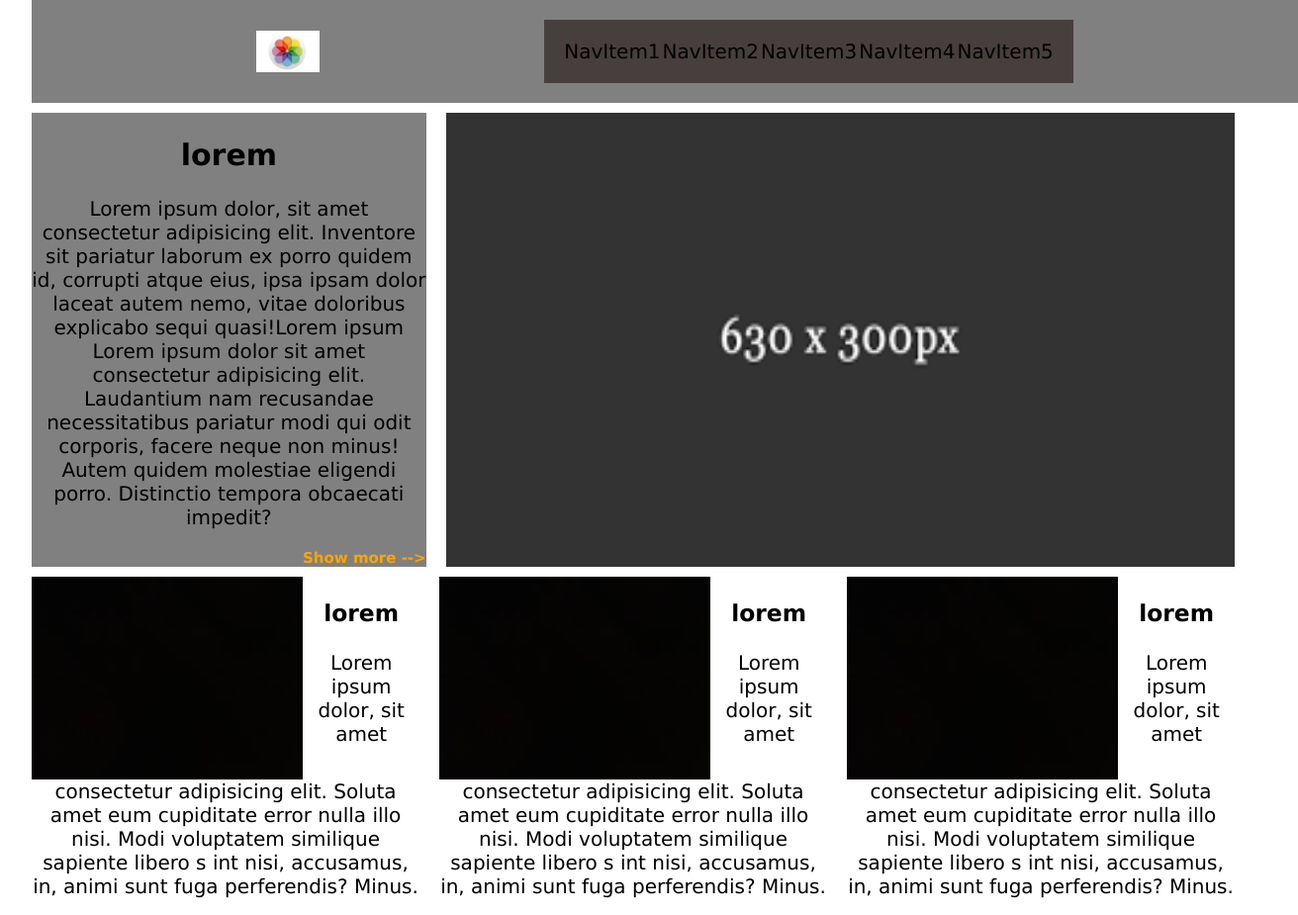
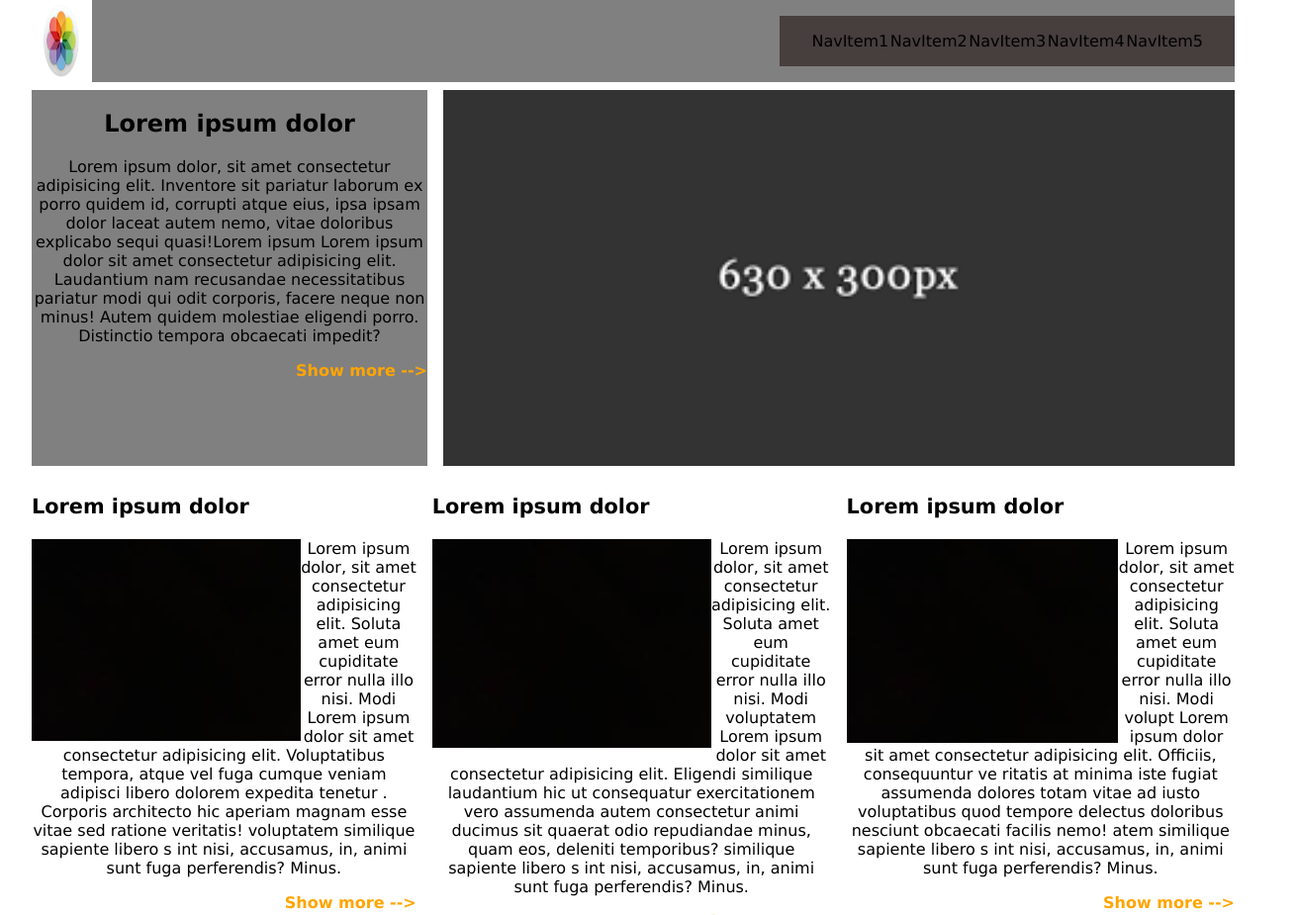
Before and after one commit to MirelaFoto/layout_di-live-coding-Responsive, a plain HTML site: page index.html in a window 1280 px wide. Shown: the top 925 px of the page at 99% size, 1312 px wide, since content can reach past the window. Drawn offline with Linux system fonts and the light colour scheme.

Commit message:
display:updated files

```diff
--- a/index.html
+++ b/index.html
@@ -31,7 +31,7 @@
     <article class="part1">
         <section class="hero">
 
-            <h2>lorem</h2>
+            <h2>Lorem ipsum dolor</h2>
             <p>Lorem ipsum dolor, sit amet consectetur adipisicing elit. Inventore sit pariatur laborum ex porro quidem
                 id, corrupti atque eius, ipsa ipsam dolor
                 laceat autem nemo, vitae doloribus explicabo sequi quasi!Lorem ipsum Lorem ipsum dolor sit amet
@@ -48,28 +48,31 @@
 
     <article class="part2">
         <section>
+            <h3>Lorem ipsum dolor</h3>
+            <img src="assets/index.jpg" alt="img">
 
-            <img src="assets/index.jpg" alt="img">
-            <h3>lorem</h3>
             <p>Lorem ipsum dolor, sit amet consectetur adipisicing elit. Soluta amet eum cupiditate error nulla illo
-                nisi. Modi voluptatem similique sapiente libero s
+                nisi. Modi  Lorem ipsum dolor sit amet consectetur adipisicing elit. Voluptatibus tempora, atque vel fuga cumque veniam adipisci libero dolorem expedita tenetur
+                . Corporis architecto hic aperiam magnam esse vitae sed ratione veritatis!  voluptatem similique sapiente libero s
                 int nisi, accusamus, in, animi sunt fuga perferendis? Minus.</p> <span>Show more --></span>
 
         </section>
         <section>
+            <h3>Lorem ipsum dolor</h3>
+            <img src="assets/index.jpg" alt="img">
 
-            <img src="assets/index.jpg" alt="img">
-            <h3>lorem</h3>
             <p>Lorem ipsum dolor, sit amet consectetur adipisicing elit. Soluta amet eum cupiditate error nulla illo
-                nisi. Modi voluptatem similique sapiente libero s
+                nisi. Modi voluptatem Lorem ipsum dolor sit amet consectetur adipisicing elit. Eligendi similique laudantium hic ut consequatur exercitationem vero assumenda autem consectetur animi
+                 ducimus sit quaerat odio repudiandae minus, quam eos, deleniti temporibus?  similique sapiente libero s
                 int nisi, accusamus, in, animi sunt fuga perferendis? Minus.</p> <span>Show more --></span>
         </section>
         <section>
+            <h3>Lorem ipsum dolor</h3>
+            <img src="assets/index.jpg" alt="img">
 
-            <img src="assets/index.jpg" alt="img">
-            <h3>lorem</h3>
             <p>Lorem ipsum dolor, sit amet consectetur adipisicing elit. Soluta amet eum cupiditate error nulla illo
-                nisi. Modi voluptatem similique sapiente libero s
+                nisi. Modi volupt  Lorem ipsum dolor sit amet consectetur adipisicing elit. Officiis, consequuntur ve
+                ritatis at minima iste fugiat assumenda dolores totam vitae ad iusto voluptatibus quod tempore delectus doloribus nesciunt obcaecati facilis nemo! atem similique sapiente libero s
                 int nisi, accusamus, in, animi sunt fuga perferendis? Minus.</p> <span>Show more --></span>
         </section>
 
--- a/style.css
+++ b/style.css
@@ -1,27 +1,31 @@
 body {
     font-family: 'Lucida Sans', 'Lucida Sans Regular', 'Lucida Grande', 'Lucida Sans Unicode', Geneva, Verdana, sans-serif;
-    font-size: 20px;
+    font-size: 1rem;
     margin: 0 2rem;
     text-align: center;
 }
 
 header {
-    width: 100vw;
+    width: 100%;
     background-color: grey;
     display: flex;
     flex-direction: row;
-    justify-content: space-evenly;
-    align-items: center;
+    justify-content: space-between;
+
     margin-bottom: 0.5em;
 
 }
-
+h3{
+    font-weight: 800;
+    font-size: 1.3rem;
+    text-align: justify;
+}
 #logo {
     width: 5%;
 }
 
 span {
-    font-size: 15px;
+    font-size: 1rem;
     font-weight: 900;
     padding-bottom: 0;
     color: orange;
@@ -33,7 +37,7 @@ nav>ul {
     display: flex;
     flex-direction: row;
     background-color: rgb(71, 62, 62);
-    padding: 1em;
+    padding: 1em 2em;
     gap: 0.1em;
 
 }
@@ -103,7 +107,21 @@ footer {
     font-size: 1.5em;
 }
 
-@media screen and (max-width:500px) {
+
+
+@media screen and (min-width:551px) and (max-width:770px)
+{
+    article {
+        width: 100%;
+    }
+   body{
+       margin:0;
+       font-size: 15px;
+   }
+
+}
+
+@media screen and (max-width:550px) {
     article {
         width: 100%;
         font-size: 10px;
@@ -111,11 +129,18 @@ footer {
 
     body {
         margin: 0;
+        font-size: 15px;
     }
 
     nav>ul {
         font-size: 15px;
     }
+    .part2>section>img {
+        float: left;
+
+
+        width: 50%;
+    }
 
 
 }
```
